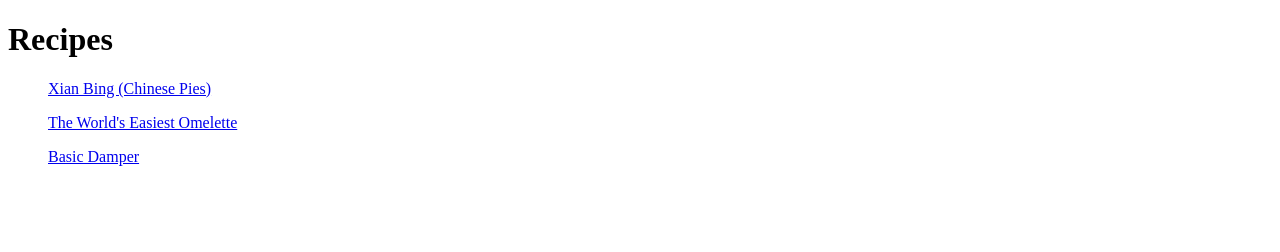
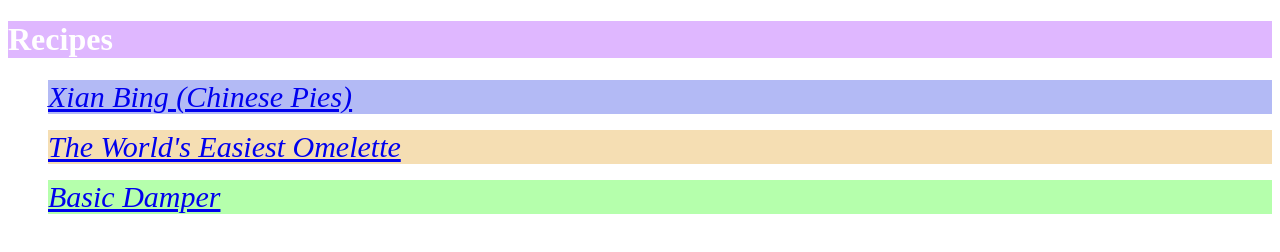
Before and after one commit to TaejinChoi/odin-recipes, a plain HTML site: page index.html in a window 1280 px wide. Drawn offline with Linux system fonts and the light colour scheme.

Commit message:
css update

```diff
--- a/index.html
+++ b/index.html
@@ -3,15 +3,24 @@
 <head>
     <meta charset="UTF-8">
     <title>Recipes</title>
+    <link rel="stylesheet" href="styles.css">
 </head>
 <body>
-    <h1>Recipes</h1>
+    <div class="top-title">
+        <h1>Recipes</h1>
+    </div>
     <ul>
-    <a href="./recipes/xian_bing.html">Xian Bing (Chinese Pies)</a>
+    <div class="xian-bing">
+        <a href="./recipes/xian_bing.html">Xian Bing (Chinese Pies)</a>
+    </div>
     <p></p>
-    <a href="./recipes/omelette.html">The World's Easiest Omelette</a>
+    <div class="omelette">
+        <a href="./recipes/omelette.html">The World's Easiest Omelette</a>
+    </div>
     <p></p>
-    <a href="./recipes/damper.html">Basic Damper</a>
+    <div class="damper">
+        <a href="./recipes/damper.html">Basic Damper</a>
+    </div>
     </ul>
 </body>
 </html>
--- /dev/null
+++ b/styles.css
@@ -0,0 +1,22 @@
+.top-title {
+    background-color: rgb(223, 183, 255);
+    color: white;
+}
+
+.xian-bing {
+    background-color: rgb(179, 186, 245);
+    font-size: 30px;
+    font-style: italic;
+}
+
+.omelette {
+    background-color: wheat;
+    font-size: 30px;
+    font-style: italic;
+}
+
+.damper {
+    background-color: rgb(181, 255, 172);
+    font-size: 30px;
+    font-style: italic;
+}
```
